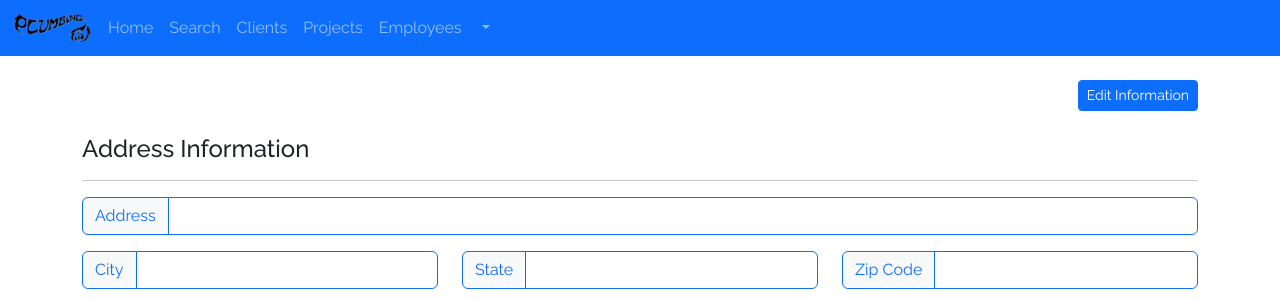
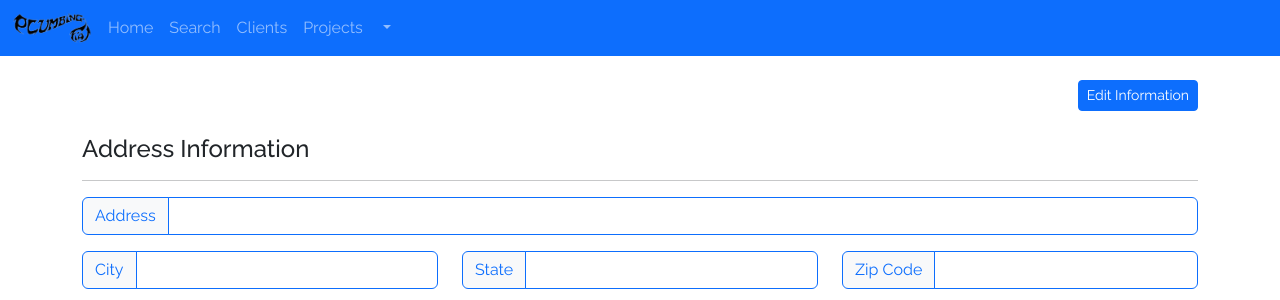
Before and after one commit to Melz8bit/fiat-plumbing, a Flask app: page /client/1 in a window 1280 px wide. Shown: the top 300 px of the page. Run offline with Flask 3, Linux system fonts and the light colour scheme; a user stored in the database is signed in; some libraries are stand-ins or nearby versions.

Commit message:
Minor Fixes

```diff
--- a/templates/nav.html
+++ b/templates/nav.html
@@ -13,7 +13,7 @@
                 <a class="nav-link" href="{{ url_for('search') }}">Search</a>
                 <a class="nav-link" href="{{ url_for('client_list') }}">Clients</a>
                 <a class="nav-link" href="{{ url_for('projects_list') }}">Projects</a>
-                <a class="nav-link" href="#">Employees</a>
+                <!-- <a class="nav-link" href="#">Employees</a> -->
                 <ul class="navbar-nav">
                     <li class="nav-item dropdown">
                         <a class="nav-link dropdown-toggle" role="button" data-bs-toggle="dropdown"
```
